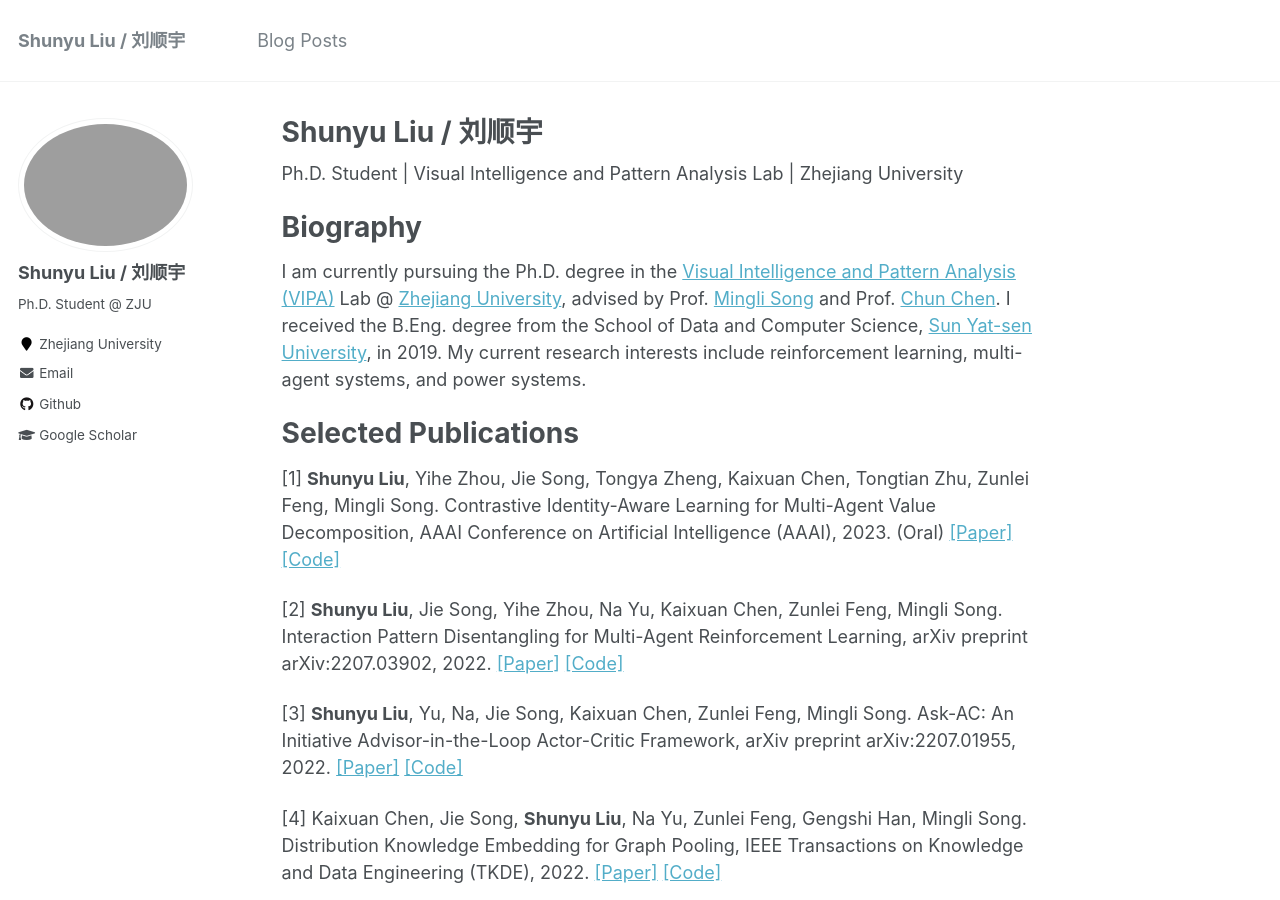
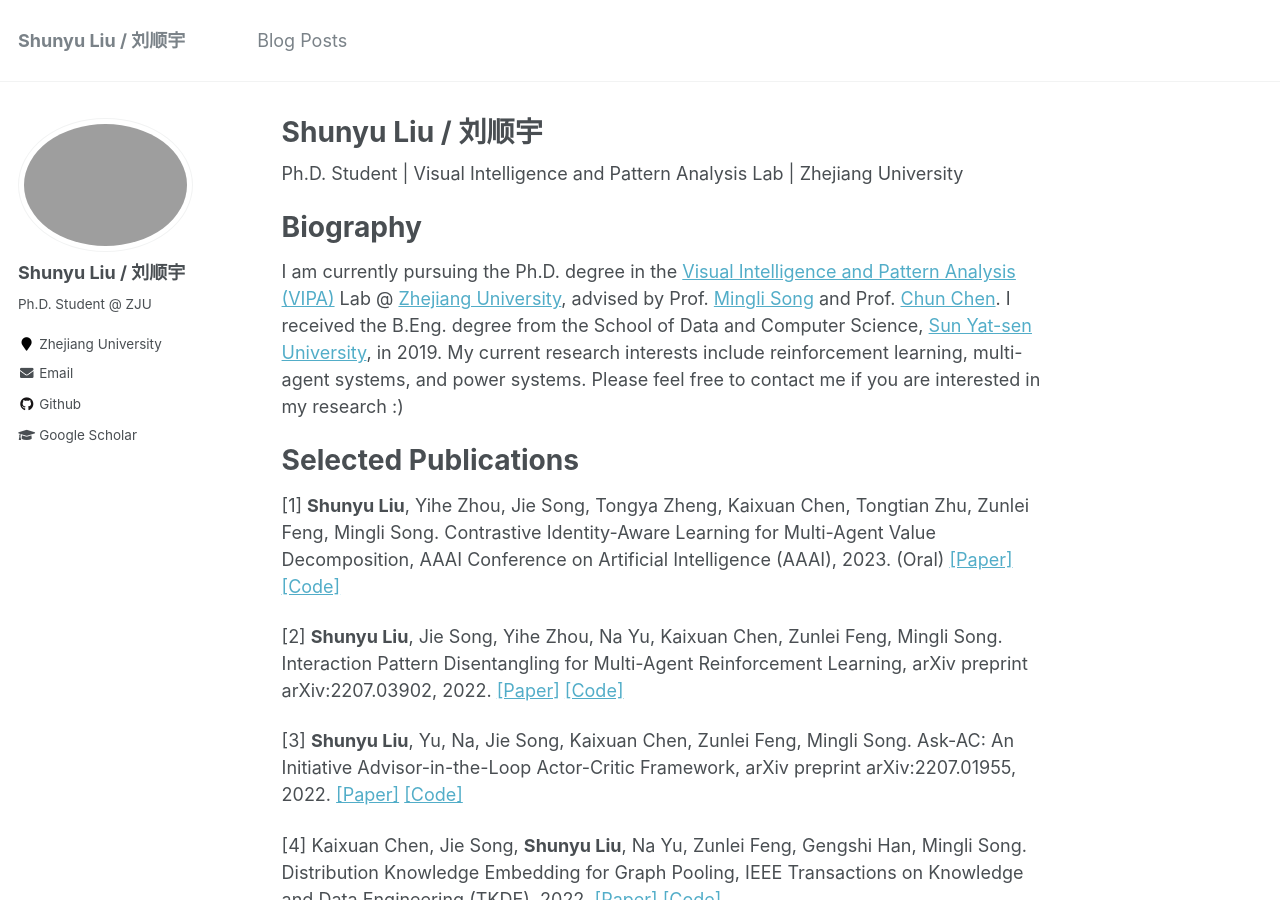
Before and after one commit to liushunyu/liushunyu.github.io, a Jekyll site: the page built from _pages/about.md, in a window 1280 px wide and 900 px high. Built offline with Jekyll 4.4.1, drawn with Linux system fonts in a browser that asks for light colours.

Commit message:
Update about.md

```diff
--- a/_pages/about.md
+++ b/_pages/about.md
@@ -12,7 +12,7 @@ Ph.D. Student \| Visual Intelligence and Pattern Analysis Lab \| Zhejiang Univer
 
 Biography
 ======
-I am currently pursuing the Ph.D. degree in the [Visual Intelligence and Pattern Analysis (VIPA)](https://www.vipazoo.cn/) Lab @ [Zhejiang University](https://www.zju.edu.cn/), advised by Prof. [Mingli Song](https://person.zju.edu.cn/msong) and Prof. [Chun Chen](https://person.zju.edu.cn/chenc). I received the B.Eng. degree from the School of Data and Computer Science, [Sun Yat-sen University](https://www.sysu.edu.cn/), in 2019. My current research interests include reinforcement learning, multi-agent systems, and power systems.
+I am currently pursuing the Ph.D. degree in the [Visual Intelligence and Pattern Analysis (VIPA)](https://www.vipazoo.cn/) Lab @ [Zhejiang University](https://www.zju.edu.cn/), advised by Prof. [Mingli Song](https://person.zju.edu.cn/msong) and Prof. [Chun Chen](https://person.zju.edu.cn/chenc). I received the B.Eng. degree from the School of Data and Computer Science, [Sun Yat-sen University](https://www.sysu.edu.cn/), in 2019. My current research interests include reinforcement learning, multi-agent systems, and power systems. Please feel free to contact me if you are interested in my research :)
 
 Selected Publications
 ======
```
